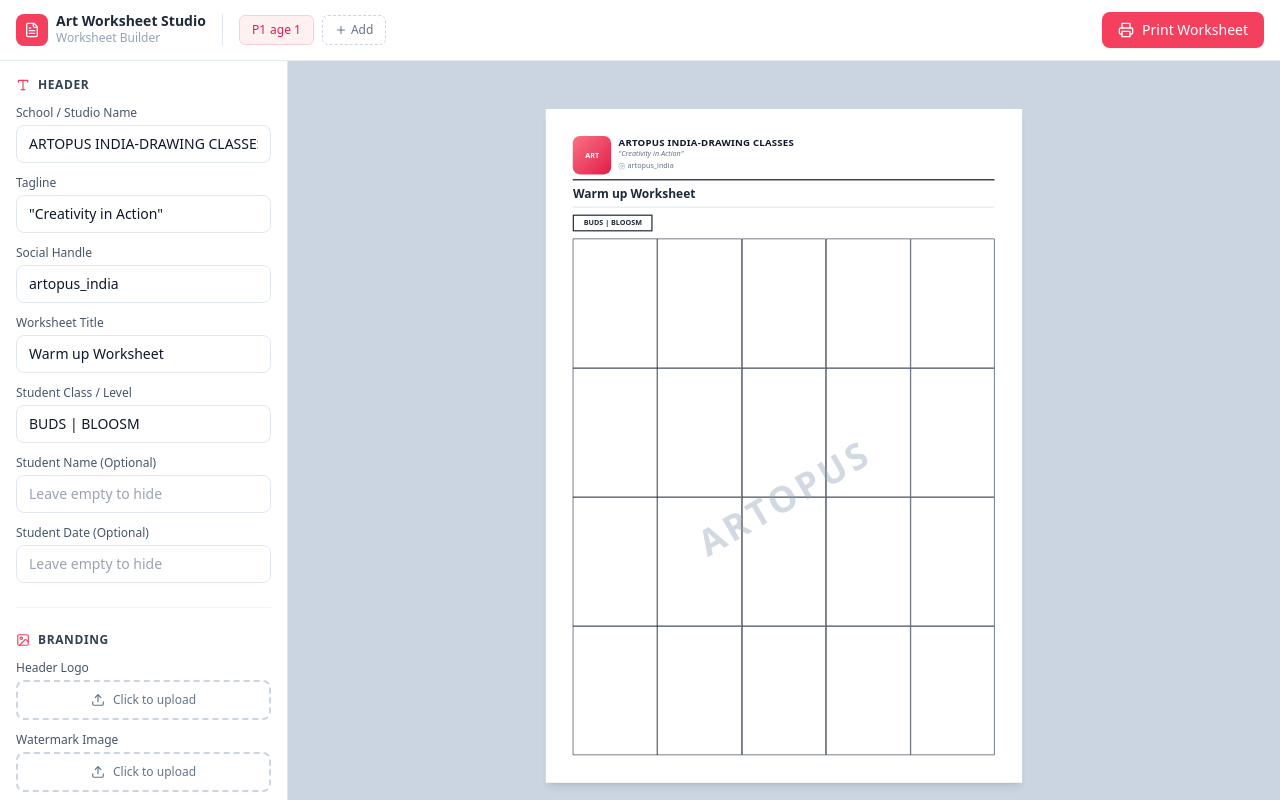
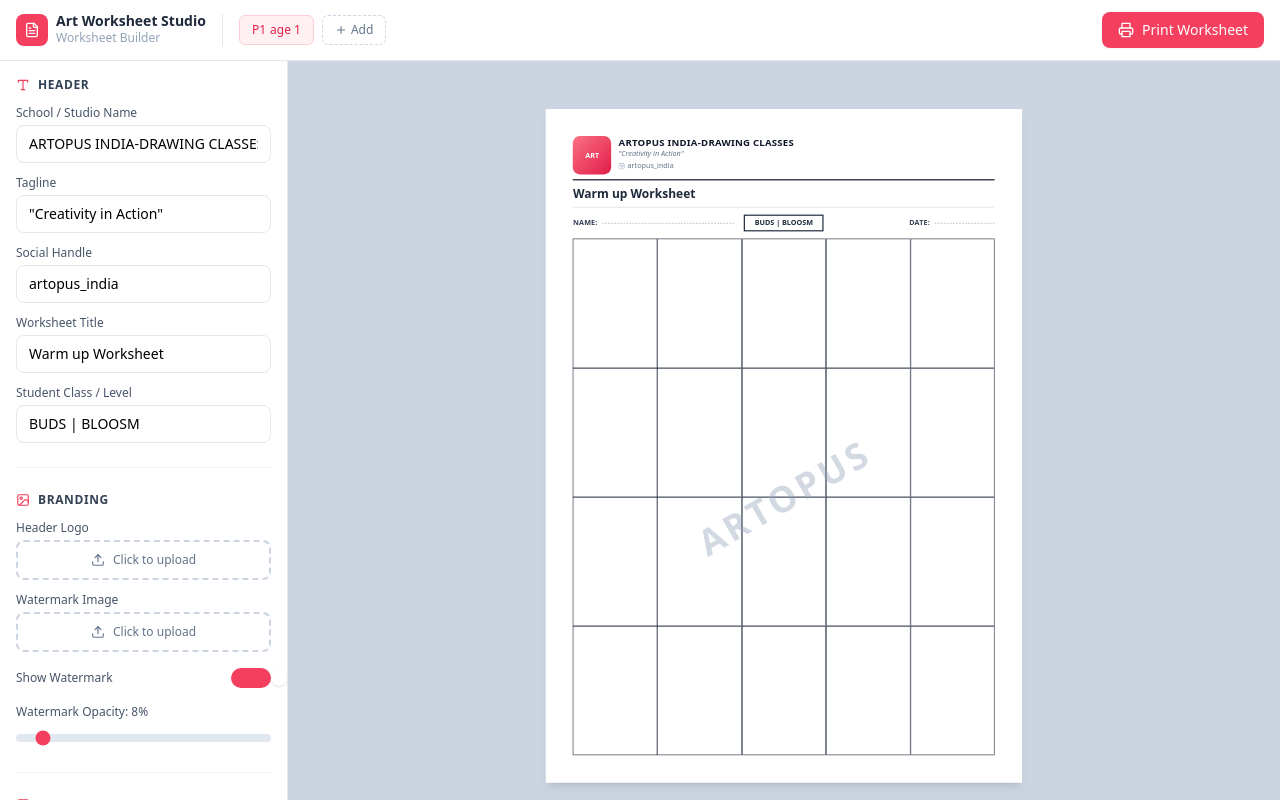
Before and after one commit to hari8104/art-worksheet-builder, a React (Vite) app: page / in a window 1280 px wide. Built offline with nearby package versions, Linux system fonts and the light colour scheme.

Commit message:
Updated App.tsx

```diff
--- a/src/App.tsx
+++ b/src/App.tsx
@@ -39,9 +39,6 @@ const defaultConfig: WorksheetConfig = {
   showWatermark: true,
   watermarkOpacity: 0.08,
   studentClass: 'BUDS | BLOOSM',
-  studentName: '',
-  studentDate: '',
-  darkMode: false,
   pages: [createDefaultPage()],
 };
 
@@ -110,11 +107,7 @@ export default function App() {
   }, [config.pages.length]);
 
   return (
-    <div className={`flex flex-col h-screen overflow-hidden transition-colors ${
-      config.darkMode
-        ? 'bg-slate-900 text-slate-100'
-        : 'bg-slate-100 text-slate-900'
-    }`}>
+    <div className="flex flex-col h-screen bg-slate-100 overflow-hidden">
       <Toolbar
         config={config}
         activePage={activePage}
--- a/src/components/ConfigPanel.tsx
+++ b/src/components/ConfigPanel.tsx
@@ -1,7 +1,7 @@
 import { useRef, type ChangeEvent } from 'react';
 import {
   AlignLeft, AlignCenter, AlignRight,
-  Upload, Image, Trash2, Grid, Type, Moon, Sun,
+  Upload, Image, Trash2, Grid, Type,
 } from 'lucide-react';
 import type { WorksheetConfig, PageConfig, BoxAlignment } from '../types';
 
@@ -12,25 +12,24 @@ interface ConfigPanelProps {
   onUpdatePage: (updates: Partial<PageConfig>) => void;
 }
 
-function SectionHeader({ icon, title, darkMode }: { icon: React.ReactNode; title: string; darkMode?: boolean }) {
+function SectionHeader({ icon, title }: { icon: React.ReactNode; title: string }) {
   return (
     <div className="flex items-center gap-2 mb-3">
       <span className="text-rose-500">{icon}</span>
-      <h3 className={`text-xs font-semibold uppercase tracking-wider ${darkMode ? 'text-slate-300' : 'text-slate-700'}`}>{title}</h3>
+      <h3 className="text-xs font-semibold text-slate-700 uppercase tracking-wider">{title}</h3>
     </div>
   );
 }
 
-function Label({ children, darkMode }: { children: React.ReactNode; darkMode?: boolean }) {
-  return <label className={`block text-xs font-medium mb-1 ${darkMode ? 'text-slate-400' : 'text-slate-600'}`}>{children}</label>;
+function Label({ children }: { children: React.ReactNode }) {
+  return <label className="block text-xs font-medium text-slate-600 mb-1">{children}</label>;
 }
 
-function Input({ value, onChange, placeholder, className = '', darkMode = false }: {
+function Input({ value, onChange, placeholder, className = '' }: {
   value: string;
   onChange: (v: string) => void;
   placeholder?: string;
   className?: string;
-  darkMode?: boolean;
 }) {
   return (
     <input
@@ -38,21 +37,16 @@ function Input({ value, onChange, placeholder, className = '', darkMode = false
       value={value}
       onChange={e => onChange(e.target.value)}
       placeholder={placeholder}
-      className={`w-full px-3 py-2 text-sm border rounded-lg focus:outline-none focus:ring-2 focus:ring-rose-300 focus:border-rose-400 transition-all ${
-        darkMode
-          ? 'bg-slate-700 border-slate-600 text-slate-100 placeholder-slate-500'
-          : 'bg-white border-slate-200 text-slate-900'
-      } ${className}`}
+      className={`w-full px-3 py-2 text-sm border border-slate-200 rounded-lg focus:outline-none focus:ring-2 focus:ring-rose-300 focus:border-rose-400 bg-white transition-all ${className}`}
     />
   );
 }
 
-function NumberInput({ value, onChange, min, max, darkMode = false }: {
+function NumberInput({ value, onChange, min, max }: {
   value: number;
   onChange: (v: number) => void;
   min?: number;
   max?: number;
-  darkMode?: boolean;
 }) {
   return (
     <input
@@ -61,11 +55,7 @@ function NumberInput({ value, onChange, min, max, darkMode = false }: {
       min={min}
       max={max}
       onChange={e => onChange(Number(e.target.value))}
-      className={`w-full px-3 py-2 text-sm border rounded-lg focus:outline-none focus:ring-2 focus:ring-rose-300 focus:border-rose-400 text-center font-medium transition-all ${
-        darkMode
-          ? 'bg-slate-700 border-slate-600 text-slate-100'
-          : 'bg-white border-slate-200 text-slate-900'
-      }`}
+      className="w-full px-3 py-2 text-sm border border-slate-200 rounded-lg focus:outline-none focus:ring-2 focus:ring-rose-300 focus:border-rose-400 bg-white text-center font-medium transition-all"
     />
   );
 }
@@ -74,12 +64,10 @@ function ImageUploadField({
   label,
   value,
   onChange,
-  darkMode = false,
 }: {
   label: string;
   value: string | null;
   onChange: (url: string | null) => void;
-  darkMode?: boolean;
 }) {
   const inputRef = useRef<HTMLInputElement>(null);
 
@@ -93,15 +81,11 @@ function ImageUploadField({
 
   return (
     <div>
-      <Label darkMode={darkMode}>{label}</Label>
+      <Label>{label}</Label>
       {value ? (
-        <div className={`flex items-center gap-2 p-2 rounded-lg border ${
-          darkMode
-            ? 'bg-slate-700 border-slate-600'
-            : 'bg-slate-50 border-slate-200'
-        }`}>
+        <div className="flex items-center gap-2 p-2 bg-slate-50 rounded-lg border border-slate-200">
           <img src={value} alt={label} className="w-10 h-10 object-contain rounded" />
-          <span className={`text-xs flex-1 truncate ${darkMode ? 'text-slate-400' : 'text-slate-500'}`}>Image uploaded</span>
+          <span className="text-xs text-slate-500 flex-1 truncate">Image uploaded</span>
           <button
             onClick={() => onChange(null)}
             className="text-red-400 hover:text-red-600 transition-colors"
@@ -112,11 +96,7 @@ function ImageUploadField({
       ) : (
         <button
           onClick={() => inputRef.current?.click()}
-          className={`w-full flex items-center justify-center gap-2 px-3 py-2.5 border-2 border-dashed rounded-lg text-xs transition-all ${
-            darkMode
-              ? 'border-slate-600 text-slate-400 hover:border-rose-400 hover:text-rose-400 hover:bg-slate-700'
-              : 'border-slate-300 text-slate-500 hover:border-rose-400 hover:text-rose-500 hover:bg-rose-50'
-          }`}
+          className="w-full flex items-center justify-center gap-2 px-3 py-2.5 border-2 border-dashed border-slate-300 rounded-lg text-xs text-slate-500 hover:border-rose-400 hover:text-rose-500 hover:bg-rose-50 transition-all"
         >
           <Upload size={14} />
           Click to upload
@@ -148,107 +128,78 @@ export default function ConfigPanel({
   ];
 
   return (
-    <aside className={`w-full lg:w-72 border-b lg:border-r lg:border-b-0 overflow-y-auto flex-shrink-0 no-print lg:max-h-full max-h-64 transition-colors ${
-      config.darkMode
-        ? 'bg-slate-800 border-slate-700'
-        : 'bg-white border-slate-200'
-    }`}>
+    <aside className="w-full lg:w-72 bg-white border-b lg:border-r lg:border-b-0 border-slate-200 overflow-y-auto flex-shrink-0 no-print lg:max-h-full max-h-64">
       <div className="p-4 space-y-6">
 
         {/* Header Settings */}
         <section>
-          <SectionHeader icon={<Type size={14} />} title="Header" darkMode={config.darkMode} />
+          <SectionHeader icon={<Type size={14} />} title="Header" />
           <div className="space-y-3">
             <div>
-              <Label darkMode={config.darkMode}>School / Studio Name</Label>
+              <Label>School / Studio Name</Label>
               <Input
                 value={config.schoolName}
                 onChange={v => onUpdateConfig({ schoolName: v })}
                 placeholder="School name"
-                darkMode={config.darkMode}
               />
             </div>
             <div>
-              <Label darkMode={config.darkMode}>Tagline</Label>
+              <Label>Tagline</Label>
               <Input
                 value={config.tagline}
                 onChange={v => onUpdateConfig({ tagline: v })}
                 placeholder="Tagline"
-                darkMode={config.darkMode}
               />
             </div>
             <div>
-              <Label darkMode={config.darkMode}>Social Handle</Label>
+              <Label>Social Handle</Label>
               <Input
                 value={config.socialHandle}
                 onChange={v => onUpdateConfig({ socialHandle: v })}
                 placeholder="@handle"
-                darkMode={config.darkMode}
               />
             </div>
             <div>
-              <Label darkMode={config.darkMode}>Worksheet Title</Label>
+              <Label>Worksheet Title</Label>
               <Input
                 value={config.title}
                 onChange={v => onUpdateConfig({ title: v })}
                 placeholder="Worksheet title"
-                darkMode={config.darkMode}
               />
             </div>
             <div>
-              <Label darkMode={config.darkMode}>Student Class / Level</Label>
+              <Label>Student Class / Level</Label>
               <Input
                 value={config.studentClass}
                 onChange={v => onUpdateConfig({ studentClass: v })}
                 placeholder="e.g. BUDS | BLOOSM"
-                darkMode={config.darkMode}
-              />
-            </div>
-            <div>
-              <Label darkMode={config.darkMode}>Student Name (Optional)</Label>
-              <Input
-                value={config.studentName}
-                onChange={v => onUpdateConfig({ studentName: v })}
-                placeholder="Leave empty to hide"
-                darkMode={config.darkMode}
-              />
-            </div>
-            <div>
-              <Label darkMode={config.darkMode}>Student Date (Optional)</Label>
-              <Input
-                value={config.studentDate}
-                onChange={v => onUpdateConfig({ studentDate: v })}
-                placeholder="Leave empty to hide"
-                darkMode={config.darkMode}
               />
             </div>
           </div>
         </section>
 
-        <div className={`border-t ${config.darkMode ? 'border-slate-700' : 'border-slate-100'}`} />
+        <div className="border-t border-slate-100" />
 
         {/* Branding */}
         <section>
-          <SectionHeader icon={<Image size={14} />} title="Branding" darkMode={config.darkMode} />
+          <SectionHeader icon={<Image size={14} />} title="Branding" />
           <div className="space-y-3">
             <ImageUploadField
               label="Header Logo"
               value={config.logoUrl}
               onChange={url => onUpdateConfig({ logoUrl: url })}
-              darkMode={config.darkMode}
             />
             <ImageUploadField
               label="Watermark Image"
               value={config.watermarkUrl}
               onChange={url => onUpdateConfig({ watermarkUrl: url })}
-              darkMode={config.darkMode}
             />
             <div className="flex items-center justify-between py-1">
-              <span className={`text-xs font-medium ${config.darkMode ? 'text-slate-400' : 'text-slate-600'}`}>Show Watermark</span>
+              <span className="text-xs font-medium text-slate-600">Show Watermark</span>
               <button
                 onClick={() => onUpdateConfig({ showWatermark: !config.showWatermark })}
                 className={`relative w-10 h-5 rounded-full transition-colors ${
-                  config.showWatermark ? 'bg-rose-500' : config.darkMode ? 'bg-slate-600' : 'bg-slate-300'
+                  config.showWatermark ? 'bg-rose-500' : 'bg-slate-300'
                 }`}
               >
                 <span
@@ -260,7 +211,7 @@ export default function ConfigPanel({
             </div>
             {config.showWatermark && (
               <div>
-                <Label darkMode={config.darkMode}>Watermark Opacity: {Math.round(config.watermarkOpacity * 100)}%</Label>
+                <Label>Watermark Opacity: {Math.round(config.watermarkOpacity * 100)}%</Label>
                 <input
                   type="range"
                   min="0"
@@ -268,46 +219,42 @@ export default function ConfigPanel({
                   step="0.01"
                   value={config.watermarkOpacity}
                   onChange={e => onUpdateConfig({ watermarkOpacity: Number(e.target.value) })}
-                  className={`w-full h-2 rounded-lg appearance-none cursor-pointer accent-rose-500 ${
-                    config.darkMode ? 'bg-slate-600' : 'bg-slate-200'
-                  }`}
+                  className="w-full h-2 bg-slate-200 rounded-lg appearance-none cursor-pointer accent-rose-500"
                 />
               </div>
             )}
           </div>
         </section>
 
-        <div className={`border-t ${config.darkMode ? 'border-slate-700' : 'border-slate-100'}`} />
+        <div className="border-t border-slate-100" />
 
         {/* Grid Settings */}
         <section>
-          <SectionHeader icon={<Grid size={14} />} title={`Page ${activePage + 1} Layout`} darkMode={config.darkMode} />
+          <SectionHeader icon={<Grid size={14} />} title={`Page ${activePage + 1} Layout`} />
           <div className="space-y-3">
             <div className="grid grid-cols-2 gap-3">
               <div>
-                <Label darkMode={config.darkMode}>Rows</Label>
+                <Label>Rows</Label>
                 <NumberInput
                   value={page.rows}
                   onChange={v => onUpdatePage({ rows: Math.max(1, Math.min(10, v)) })}
                   min={1}
                   max={10}
-                  darkMode={config.darkMode}
                 />
               </div>
               <div>
-                <Label darkMode={config.darkMode}>Columns</Label>
+                <Label>Columns</Label>
                 <NumberInput
                   value={page.cols}
                   onChange={v => onUpdatePage({ cols: Math.max(1, Math.min(10, v)) })}
                   min={1}
                   max={10}
-                  darkMode={config.darkMode}
                 />
               </div>
             </div>
 
             <div>
-              <Label darkMode={config.darkMode}>Grid Alignment</Label>
+              <Label>Grid Alignment</Label>
               <div className="flex gap-2 mt-1">
                 {alignments.map(({ value, icon }) => (
                   <button
@@ -316,8 +263,6 @@ export default function ConfigPanel({
                     className={`flex-1 flex items-center justify-center py-2 rounded-lg border text-sm transition-all ${
                       page.alignment === value
                         ? 'bg-rose-50 border-rose-400 text-rose-600'
-                        : config.darkMode
-                        ? 'border-slate-600 text-slate-400 hover:border-slate-500 hover:bg-slate-700'
                         : 'border-slate-200 text-slate-500 hover:border-slate-300 hover:bg-slate-50'
                     }`}
                   >
@@ -329,39 +274,11 @@ export default function ConfigPanel({
           </div>
         </section>
 
-        <div className={`border-t ${config.darkMode ? 'border-slate-700' : 'border-slate-100'}`} />
-
-        {/* Dark Mode */}
-        <section>
-          <div className="flex items-center justify-between py-2">
-            <div className="flex items-center gap-2">
-              {config.darkMode ? (
-                <Moon size={14} className="text-slate-400" />
-              ) : (
-                <Sun size={14} className="text-slate-600" />
-              )}
-              <span className={`text-xs font-medium ${config.darkMode ? 'text-slate-400' : 'text-slate-600'}`}>Dark Mode</span>
-            </div>
-            <button
-              onClick={() => onUpdateConfig({ darkMode: !config.darkMode })}
-              className={`relative w-10 h-5 rounded-full transition-colors ${
-                config.darkMode ? 'bg-rose-500' : 'bg-slate-300'
-              }`}
-            >
-              <span
-                className={`absolute top-0.5 w-4 h-4 bg-white rounded-full shadow transition-transform ${
-                  config.darkMode ? 'translate-x-5' : 'translate-x-0.5'
-                }`}
-              />
-            </button>
-          </div>
-        </section>
-
-        <div className={`border-t ${config.darkMode ? 'border-slate-700' : 'border-slate-100'}`} />
+        <div className="border-t border-slate-100" />
 
         {/* Info */}
-        <div className={`rounded-lg p-3 ${config.darkMode ? 'bg-slate-700' : 'bg-slate-50'}`}>
-          <p className={`text-xs leading-relaxed ${config.darkMode ? 'text-slate-400' : 'text-slate-500'}`}>
+        <div className="bg-slate-50 rounded-lg p-3">
+          <p className="text-xs text-slate-500 leading-relaxed">
             Click any box in the worksheet to upload an image directly into it.
           </p>
         </div>
--- a/src/components/WorksheetPage.tsx
+++ b/src/components/WorksheetPage.tsx
@@ -1,4 +1,4 @@
-import { Instagram, Calendar, User } from 'lucide-react';
+import { Instagram } from 'lucide-react';
 import type { WorksheetConfig, PageConfig, BoxConfig } from '../types';
 import PracticeBox from './PracticeBox';
 
@@ -63,27 +63,17 @@ export default function WorksheetPage({
           <div className="border-t border-slate-300 mb-3" />
 
           <div className="flex items-center gap-4 text-xs">
-            {config.studentName && (
-              <div className="flex items-center gap-2 flex-1">
-                <User size={12} className="text-slate-600 flex-shrink-0" />
-                <span className="font-semibold text-slate-700 uppercase tracking-wide whitespace-nowrap">Name:</span>
-                <div className="flex-1 border-b border-dashed border-slate-400 flex items-center px-1">
-                  <span className="text-slate-700">{config.studentName}</span>
-                </div>
-              </div>
-            )}
-            <div className="px-4 py-1 border-2 border-slate-800 font-bold text-slate-800 text-xs whitespace-nowrap flex-shrink-0">
+            <div className="flex items-center gap-2 flex-1">
+              <span className="font-semibold text-slate-700 uppercase tracking-wide">Name:</span>
+              <div className="flex-1 border-b border-dashed border-slate-400 min-w-[120px]" />
+            </div>
+            <div className="px-4 py-1 border-2 border-slate-800 font-bold text-slate-800 text-xs whitespace-nowrap">
               {config.studentClass}
             </div>
-            {config.studentDate && (
-              <div className="flex items-center gap-2 flex-1 justify-end">
-                <Calendar size={12} className="text-slate-600 flex-shrink-0" />
-                <span className="font-semibold text-slate-700 uppercase tracking-wide whitespace-nowrap">Date:</span>
-                <div className="border-b border-dashed border-slate-400 flex items-center px-1">
-                  <span className="text-slate-700">{config.studentDate}</span>
-                </div>
-              </div>
-            )}
+            <div className="flex items-center gap-2 flex-1 justify-end">
+              <span className="font-semibold text-slate-700 uppercase tracking-wide">Date:</span>
+              <div className="border-b border-dashed border-slate-400 min-w-[100px]" />
+            </div>
           </div>
         </header>
       )}
--- a/src/components/WorksheetPreview.tsx
+++ b/src/components/WorksheetPreview.tsx
@@ -9,9 +9,7 @@ interface WorksheetPreviewProps {
 
 export default function WorksheetPreview({ config, activePage, onUpdateBox }: WorksheetPreviewProps) {
   return (
-    <main className={`flex-1 overflow-auto p-2 lg:p-8 no-print-container transition-colors ${
-      config.darkMode ? 'bg-slate-800' : 'bg-slate-300'
-    }`}>
+    <main className="flex-1 overflow-auto bg-slate-300 p-2 lg:p-8 no-print-container">
       {/* Screen view: show only active page */}
       <div className="no-print flex justify-center items-start py-4">
         <div className="transform-gpu" style={{ transform: 'scale(0.6)', transformOrigin: 'top center', maxWidth: '100%' }}>
--- a/src/types.ts
+++ b/src/types.ts
@@ -26,8 +26,5 @@ export interface WorksheetConfig {
   showWatermark: boolean;
   watermarkOpacity: number;
   studentClass: string;
-  studentName: string;
-  studentDate: string;
-  darkMode: boolean;
   pages: PageConfig[];
 }
```
Also changed, not shown: src/components/Toolbar.tsx (+5 -15 lines).
